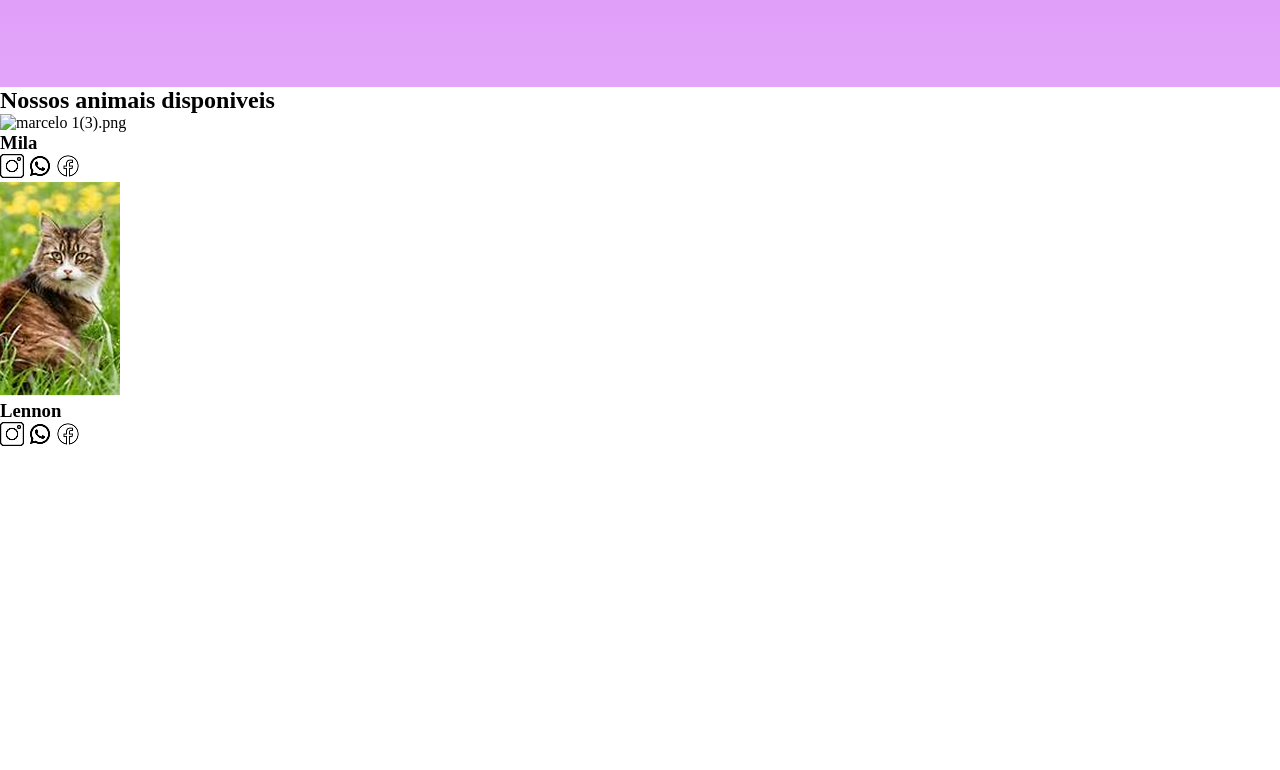
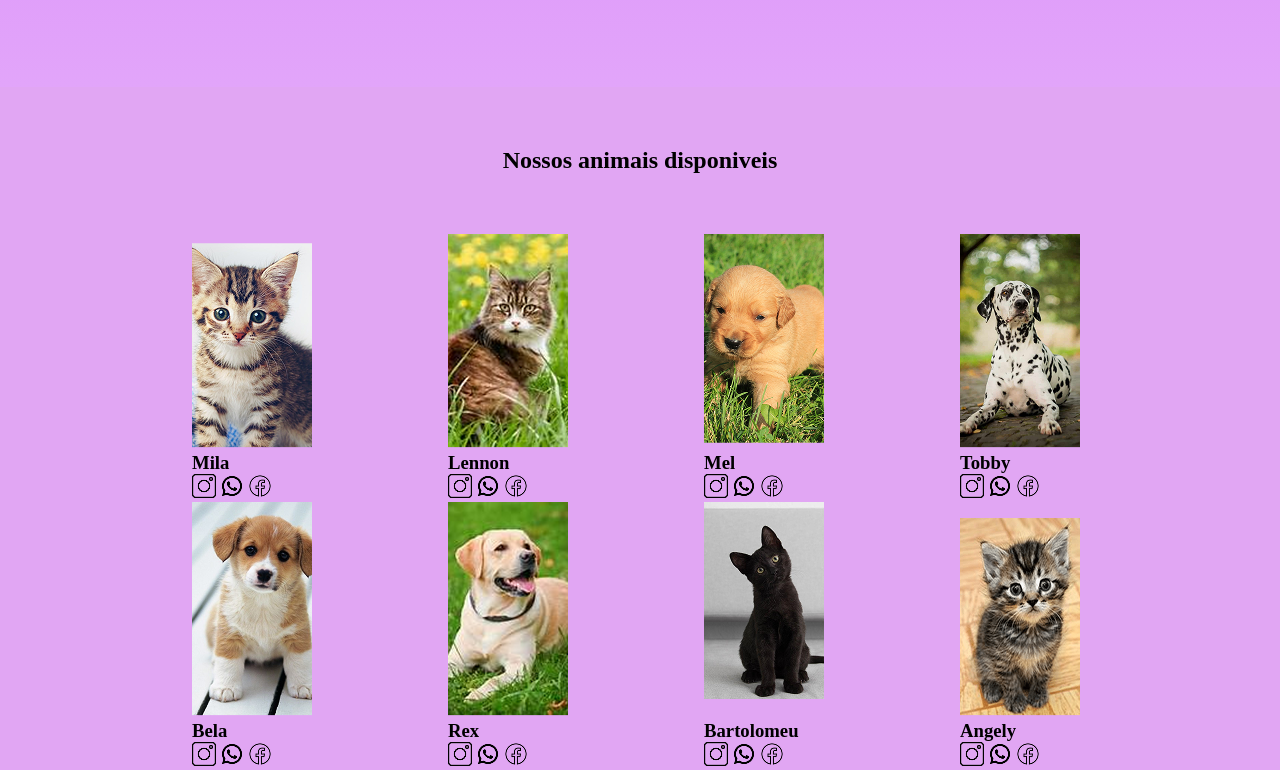
Before and after one commit to luizapolis/feira-de-ado-ao, a plain HTML site: page index.html in a window 1280 px wide. Shown: the part 531-1301 px from the top of the page. Before the commit the page ends 981 px from the top, so only its background shows below. Drawn offline with Linux system fonts and the light colour scheme.

Commit message:
Add files via upload

```diff
--- a/index.html
+++ b/index.html
@@ -27,10 +27,14 @@
 <img src="img/Formula-amico 1.png" atl="logo da feira" class="sobreimagem">
 </section>
 
-<section class="menbros">
+<section class="membros">
 <h2 class="membrosTitulo">Nossos animais disponiveis</h2>
+
+<div class="membrosTodos">
+
+<span></span>
 <div class="menbrosDiv">
-<img class="membroImagem" src="img/Marcelo 1 (3).png" alt="marcelo 1(3).png">
+<img class="membroImagem" src="img/Marcelo 1 (cópia 2).png" alt="marcelo 1(copia 2).png">
 <h3 class="membroNome">Mila</h3>
 <img class="membroIcone" src="img/instagram 1.png" alt="instagram 1.png">
 <img class="membroIcone" src="img/linkedin 1.png" alt="linkedin 1.png">
@@ -44,6 +48,57 @@
 <img class="membroIcone" src="img/linkedin 1.png" alt="linkedin 1.png">
 <img class="membroIcone" src="img/github 1.png" alt="github 1.png">
 </div>
+
+<div class="menbrosDiv">
+<img class="membroImagem" src="img/Marcelo 12.png" alt="marcelo 12.png">
+<h3 class="membroNome">Mel</h3>
+<img class="membroIcone" src="img/instagram 1.png" alt="instagram 1.png">
+<img class="membroIcone" src="img/linkedin 1.png" alt="linkedin 1.png">
+<img class="membroIcone" src="img/github 1.png" alt="github 1.png">
+</div>
+
+<div class="menbrosDiv">
+<img class="membroImagem" src="img/Marcelo 1 (2).png" alt="marcelo 1(2).png">
+<h3 class="membroNome">Tobby</h3>
+<img class="membroIcone" src="img/instagram 1.png" alt="instagram 1.png">
+<img class="membroIcone" src="img/linkedin 1.png" alt="linkedin 1.png">
+<img class="membroIcone" src="img/github 1.png" alt="github 1.png">
+</div>
+
+<span></span>
+
+<div class="menbrosDiv">
+<img class="membroImagem" src="img/Marcelo 1 (2.2).png" alt="marcelo 1(2.2).png">
+<h3 class="membroNome">Bela</h3>
+<img class="membroIcone" src="img/instagram 1.png" alt="instagram 1.png">
+<img class="membroIcone" src="img/linkedin 1.png" alt="linkedin 1.png">
+<img class="membroIcone" src="img/github 1.png" alt="github 1.png">
+</div>
+
+<div class="menbrosDiv">
+<img class="membroImagem" src="img/Marcelo 1 (1) (cópia 2).png" alt="marcelo 1 (1)(copia 2).png">
+<h3 class="membroNome">Rex</h3>
+<img class="membroIcone" src="img/instagram 1.png" alt="instagram 1.png">
+<img class="membroIcone" src="img/linkedin 1.png" alt="linkedin 1.png">
+<img class="membroIcone" src="img/github 1.png" alt="github 1.png">
+</div>
+
+<div class="menbrosDiv">
+<img class="membroImagem" src="img/Marcelo 14.png" alt="marcelo 14.png">
+<h3 class="membroNome">Bartolomeu</h3>
+<img class="membroIcone" src="img/instagram 1.png" alt="instagram 1.png">
+<img class="membroIcone" src="img/linkedin 1.png" alt="linkedin 1.png">
+<img class="membroIcone" src="img/github 1.png" alt="github 1.png">
+</div>
+
+<div class="menbrosDiv">
+<img class="membroImagem" src="img/Marcelo 1 (4).png" alt="marcelo 1 (4).png">
+<h3 class="membroNome">Angely</h3>
+<img class="membroIcone" src="img/instagram 1.png" alt="instagram 1.png">
+<img class="membroIcone" src="img/linkedin 1.png" alt="linkedin 1.png">
+<img class="membroIcone" src="img/github 1.png" alt="github 1.png">
+</div>
+</div>
 </section>
 
 </body>
--- a/style.css
+++ b/style.css
@@ -41,3 +41,37 @@
 .sobreTitulo{
     padding:20px 0px;
 }
+
+/*Novo CSS*/
+.membroImagem{
+width:120px;
+}
+
+.membroIcone{
+width: 24px;
+}
+
+.membroDiv{
+text-align: center;
+}
+
+.membrosTitulo{
+text-align:center;
+padding: 60px 0;
+}
+
+.membrosTodos{
+display: grid;
+/*Transforma o display em quadrados*/
+grid-template-columns: 15% 20% 20% 20% 20%;
+/*Quanto cada coluna ocupa na página, em sequência*/
+}
+
+.membroDiv{
+text-align:center;
+padding-bottom: 50px;
+}
+
+.membros{
+background-color: rgb(225, 166, 243);
+}
```
Also changed, not shown: img/Marcelo 1 (2.2).png (added), img/Marcelo 1 (cópia 2).png (added), img/Marcelo 12.png (added), img/Marcelo 14.png (added).
